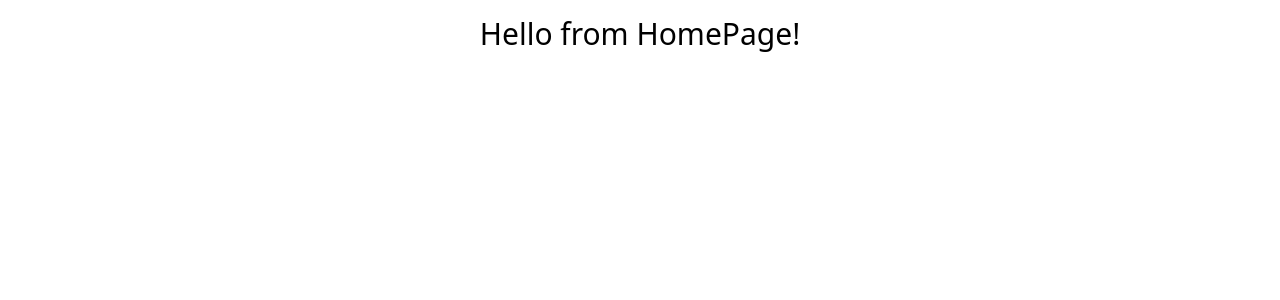
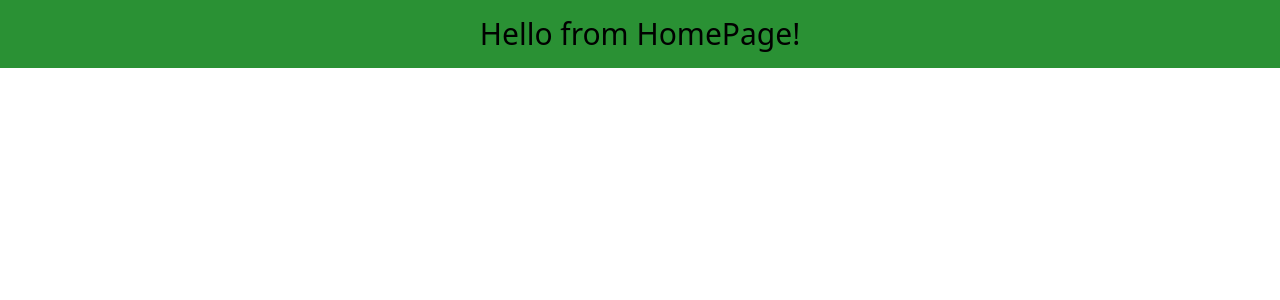
Before and after one commit to JustineLicu/grading-system-react, a Next.js app: page / in a window 1280 px wide. Shown: the top 300 px of the page. Built offline with nearby package versions, Linux system fonts and the light colour scheme.

Commit message:
Setup tailwind

```diff
--- a/src/pages/index.jsx
+++ b/src/pages/index.jsx
@@ -1,7 +1,7 @@
 export default function HomePage() {
   return (
     <>
-      <h1 className="p-4 text-center text-3xl">Hello from HomePage!</h1>
+      <h1 className="bg-green p-4 text-center text-3xl">Hello from HomePage!</h1>
     </>
   );
 }
--- a/tailwind.config.js
+++ b/tailwind.config.js
@@ -7,9 +7,11 @@ module.exports = {
   ],
   theme: {
     extend: {
-      backgroundImage: {
-        'gradient-radial': 'radial-gradient(var(--tw-gradient-stops))',
-        'gradient-conic': 'conic-gradient(from 180deg at 50% 50%, var(--tw-gradient-stops))',
+      colors: {
+        yellow: '#f7b205',
+        green: '#2A9134',
+        gray: '#d9d9d9',
+        red: '#aa0000',
       },
     },
   },
```
